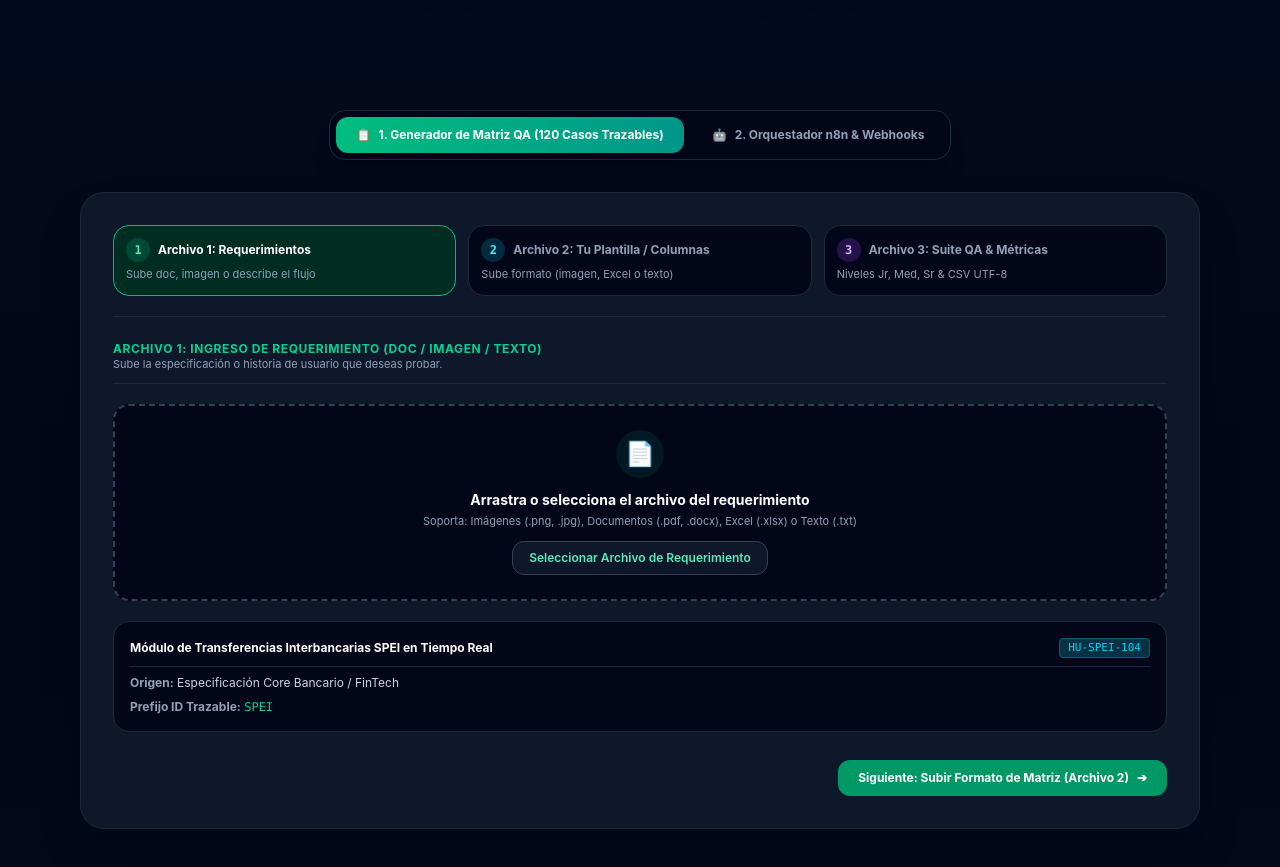
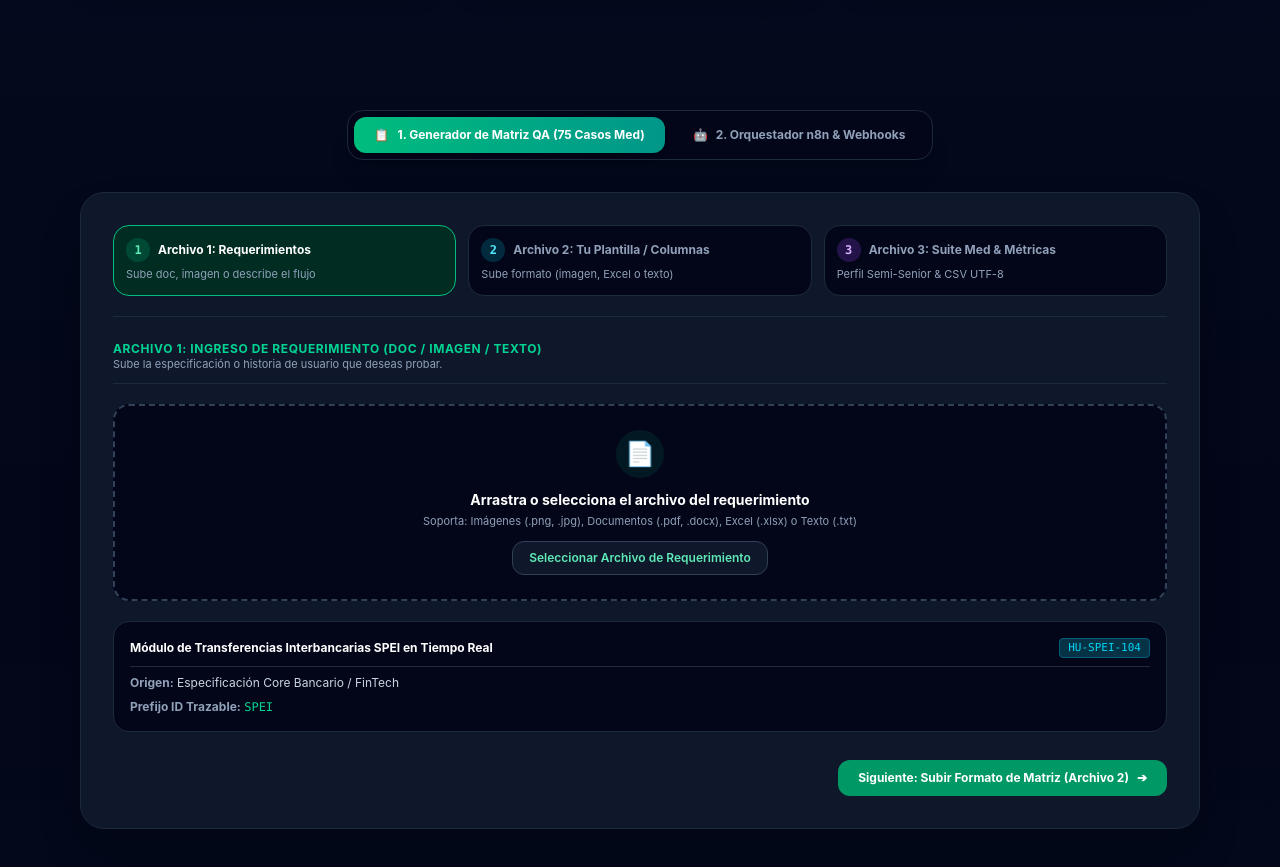
Before and after one commit to hegm840804/portafolio-web, a React (Vite) app: page / in a window 1280 px wide. Shown: the part 1520-2387 px from the top of the page. Built offline with nearby package versions, Linux system fonts and the light colour scheme; the HTML template or start-up script is replaced by a standard one.

Commit message:
feat(qa-med): fijar perfil Semi-Senior Med y mostrar conteo exacto de casos por metrica

```diff
--- a/src/components/QASuiteStudio.jsx
+++ b/src/components/QASuiteStudio.jsx
@@ -4,10 +4,10 @@ export default function QASuiteStudio({ onOpenContact }) {
   const [pestanaActiva, setPestanaActiva] = useState('matriz'); // 'matriz' | 'n8n'
 
   // =========================================================================
-  // 1. GENERADOR DE MATRIZ CON FLUJO DE 3 PASOS Y SELECTOR DE NIVEL (JR, MED, SR)
+  // 1. GENERADOR DE MATRIZ CON NIVEL FIJO "MED" (SEMI-SENIOR ~75 CASOS)
   // =========================================================================
   const [pasoMP, setPasoMP] = useState(1);
-  const [nivelSeleccionado, setNivelSeleccionado] = useState('senior'); // 'junior' | 'semi' | 'senior'
+  const nivelSeleccionado = 'semi'; // Fijo en Semi-Senior (Med)
 
   // ARCHIVO 1: REQUERIMIENTOS
   const [archivoReqNombre, setArchivoReqNombre] = useState(null);
@@ -89,28 +89,22 @@ export default function QASuiteStudio({ onOpenContact }) {
     }
   };
 
-  // GENERADOR DINÁMICO SEGÚN NIVEL (JR: 30 casos | MED: 75 casos | SR: 120 casos)
-  const generarSuitePorNivel = (prefijo, nivel) => {
-    let totalCasos = 30;
-    if (nivel === 'semi') totalCasos = 75;
-    if (nivel === 'senior') totalCasos = 120;
-
+  // GENERADOR DE SUITE ESTÁNDAR MED (~75 CASOS)
+  const generarSuiteMed = (prefijo) => {
+    const totalCasos = 75; // Nivel Semi-Senior estándar
     const areas = [
-      { code: 'HP', name: 'Happy Path' },
-      { code: 'TTF', name: 'Test to Fail / Frontera' },
-      { code: 'SMK', name: 'Smoke Test' },
-      { code: 'CON', name: 'Concurrencia' },
-      { code: 'SEC', name: 'Seguridad (XSS/SQLi)' },
-      { code: 'RES', name: 'Resiliencia / Rollback' },
-      { code: 'SQL', name: 'Auditoría SQL' }
-    ];
+      { code: 'HP', name: 'Happy Path', casos: 15 },
+      { code: 'TTF', name: 'Test to Fail / Frontera', casos: 15 },
+      { code: 'SMK', name: 'Smoke Test', casos: 10 },
+      { code: 'CON', name: 'Concurrencia', casos: 10 },
+      { code: 'SEC', name: 'Seguridad (XSS/SQLi)', casos: 10 },
+      { code: 'RES', name: 'Resiliencia / Rollback', casos: 8 },
+      { code: 'SQL', name: 'Auditoría SQL', casos: 7 }
+    ]; // Suma exacta = 75 casos
 
     let suite = [];
-    let casosPorArea = Math.ceil(totalCasos / areas.length);
-
-    areas.forEach((seccion, sIdx) => {
-      const limite = (sIdx === areas.length - 1) ? (totalCasos - suite.length) : casosPorArea;
-      for (let i = 1; i <= limite; i++) {
+    areas.forEach(seccion => {
+      for (let i = 1; i <= seccion.casos; i++) {
         const idCaso = `TC-${prefijo}-${seccion.code}-${String(i).padStart(2, '0')}`;
         suite.push({
           id: idCaso,
@@ -127,7 +121,7 @@ export default function QASuiteStudio({ onOpenContact }) {
             'Modulo_Core': `${prefijo} / Módulo ${seccion.name}`,
             'Requerimiento_Asociado': requerimiento.idHU,
             'Descripcion_Escenario': `Validación (${seccion.name}) #${i} basada en la especificación del requerimiento ${requerimiento.idHU}.`,
-            'Tipo_Validacion': `QA ${nivel.toUpperCase()} - ${seccion.name}`,
+            'Tipo_Validacion': `QA Med (Semi-Senior) - ${seccion.name}`,
             'Precondiciones': `Servicios core activos y parámetros cargados para ${idCaso}.`,
             'Pasos_Detallados': `1. Configurar datos ${i}.\n2. Ejecutar transacción.\n3. Validar BD.`,
             'Valores_Entrada_TestData': `Dataset_${seccion.code}_${i}`,
@@ -141,9 +135,9 @@ export default function QASuiteStudio({ onOpenContact }) {
     return suite;
   };
 
-  const suiteCompleta = generarSuitePorNivel(requerimiento.prefijoID, nivelSeleccionado);
+  const suiteCompleta = generarSuiteMed(requerimiento.prefijoID);
 
-  // DESGLOSE POR SECCIÓN PARA LA TABLITA DE MÉTRICAS
+  // DESGLOSE EXACTO POR SECCIÓN PARA LA TABLITA DE MÉTRICAS
   const resumenSecciones = [
     { codigo: 'HP', nombre: 'Happy Path', total: suiteCompleta.filter(c => c.categoriaMetrica === 'HP').length },
     { codigo: 'TTF', nombre: 'Test to Fail / Frontera', total: suiteCompleta.filter(c => c.categoriaMetrica === 'TTF').length },
@@ -213,9 +207,8 @@ export default function QASuiteStudio({ onOpenContact }) {
     const url = URL.createObjectURL(blob);
     const link = document.createElement('a');
     link.href = url;
-    link.download = `Suite_QA_${requerimiento.prefijoID}_${nivelSeleccionado.toUpperCase()}_${suiteCompleta.length}_Casos.csv`;
+    link.download = `Suite_QA_${requerimiento.prefijoID}_MED_${suiteCompleta.length}_Casos.csv`;
     link.click();
-    setModalCotizador(true);
   };
 
   // =========================================================================
@@ -494,7 +487,7 @@ export default function QASuiteStudio({ onOpenContact }) {
             )}
           >
             <span>📋</span>
-            <span>1. Generador de Matriz QA ({suiteCompleta.length} Casos Trazables)</span>
+            <span>1. Generador de Matriz QA ({suiteCompleta.length} Casos Med)</span>
           </button>
 
           <button
@@ -554,9 +547,9 @@ export default function QASuiteStudio({ onOpenContact }) {
               >
                 <div className="flex items-center gap-2">
                   <span className="h-6 w-6 rounded-full bg-purple-500/20 text-purple-300 flex items-center justify-center font-mono text-xs font-bold">3</span>
-                  <span className="text-xs font-bold">Archivo 3: Suite QA & Métricas</span>
+                  <span className="text-xs font-bold">Archivo 3: Suite Med & Métricas</span>
                 </div>
-                <p className="text-[11px] text-slate-400 mt-1">Niveles Jr, Med, Sr & CSV UTF-8</p>
+                <p className="text-[11px] text-slate-400 mt-1">Perfil Semi-Senior & CSV UTF-8</p>
               </button>
             </div>
 
@@ -696,82 +689,41 @@ export default function QASuiteStudio({ onOpenContact }) {
                     onClick={() => setPasoMP(3)}
                     className="bg-cyan-600 hover:bg-cyan-500 text-white font-bold text-xs px-5 py-2.5 rounded-xl cursor-pointer"
                   >
-                    <span>⚡ Generar Suite QA ({suiteCompleta.length} Casos Trazables)</span>
+                    <span>⚡ Generar Suite QA Med ({suiteCompleta.length} Casos)</span>
                     <span>➔</span>
                   </button>
                 </div>
               </div>
             )}
 
-            {/* FASE 3: SUITE QA CON PANEL DE NIVELES (JR, MED, SR) Y TABLITA DE RESUMEN */}
+            {/* FASE 3: SUITE QA CON TARJETA FIJA MED Y TABLITA CON NÚMERO EXACTO DE CASOS POR MÉTRICA */}
             {pasoMP === 3 && (
               <div className="space-y-6">
 
-                {/* NUEVO APARTADO: SELECTOR DE PERFIL QA (JR, MED, SR) */}
-                <div className="bg-slate-950 border border-slate-800 rounded-2xl p-5 space-y-4">
-                  <div className="flex flex-col sm:flex-row justify-between sm:items-center gap-2 border-b border-slate-800 pb-3">
+                {/* TARJETA FIJA DE PERFIL MED (SEMI-SENIOR) */}
+                <div className="bg-slate-950 border border-amber-500/60 rounded-2xl p-5 space-y-3">
+                  <div className="flex items-center gap-2.5">
+                    <span className="text-xl">⚡</span>
                     <div>
-                      <span className="text-xs font-bold text-cyan-400 uppercase tracking-wider block">
-                        ⚙️ Selector de Nivel de Cobertura QA
-                      </span>
-                      <p className="text-[11px] text-slate-400">
-                        Selecciona el perfil de profundidad para ajustar la cantidad de casos generados:
+                      <h4 className="text-sm font-bold text-white uppercase tracking-wide">
+                        Perfil Seleccionado: Semi-Senior (Med)
+                      </h4>
+                      <p className="text-xs text-slate-300 mt-0.5">
+                        Métrica: <strong>~75 casos</strong>. Cobertura robusta de fronteras, smoke y flujos alternos.
                       </p>
-                    </div>
-
-                    <div className="inline-flex p-1 bg-slate-900 border border-slate-800 rounded-xl">
-                      <button
-                        onClick={() => { setNivelSeleccionado('junior'); setPagina(1); }}
-                        className={'px-3.5 py-1.5 rounded-lg text-xs font-bold transition cursor-pointer ' + (
-                          nivelSeleccionado === 'junior' ? 'bg-cyan-600 text-white shadow' : 'text-slate-400 hover:text-white'
-                        )}
-                      >
-                        🌱 Jr (30 Casos)
-                      </button>
-                      <button
-                        onClick={() => { setNivelSeleccionado('semi'); setPagina(1); }}
-                        className={'px-3.5 py-1.5 rounded-lg text-xs font-bold transition cursor-pointer ' + (
-                          nivelSeleccionado === 'semi' ? 'bg-amber-600 text-white shadow' : 'text-slate-400 hover:text-white'
-                        )}
-                      >
-                        ⚡ Med (75 Casos)
-                      </button>
-                      <button
-                        onClick={() => { setNivelSeleccionado('senior'); setPagina(1); }}
-                        className={'px-3.5 py-1.5 rounded-lg text-xs font-bold transition cursor-pointer ' + (
-                          nivelSeleccionado === 'senior' ? 'bg-emerald-600 text-white shadow' : 'text-slate-400 hover:text-white'
-                        )}
-                      >
-                        🚀 Sr (120 Casos)
-                      </button>
-                    </div>
-                  </div>
-
-                  <div className="grid grid-cols-1 sm:grid-cols-3 gap-3 text-xs">
-                    <div className={'p-3 rounded-xl border transition ' + (nivelSeleccionado === 'junior' ? 'bg-cyan-950/40 border-cyan-500' : 'bg-slate-900 border-slate-800 text-slate-400')}>
-                      <p className="font-bold text-white">🌱 Junior (Jr)</p>
-                      <p className="text-[11px] mt-1">Métrica: ~30 casos. Enfoque en Happy Path y validaciones funcionales esenciales.</p>
-                    </div>
-                    <div className={'p-3 rounded-xl border transition ' + (nivelSeleccionado === 'semi' ? 'bg-amber-950/40 border-amber-500' : 'bg-slate-900 border-slate-800 text-slate-400')}>
-                      <p className="font-bold text-white">⚡ Semi-Senior (Med)</p>
-                      <p className="text-[11px] mt-1">Métrica: ~75 casos. Cobertura robusta de fronteras, smoke y flujos alternos.</p>
-                    </div>
-                    <div className={'p-3 rounded-xl border transition ' + (nivelSeleccionado === 'senior' ? 'bg-emerald-950/40 border-emerald-500' : 'bg-slate-900 border-slate-800 text-slate-400')}>
-                      <p className="font-bold text-white">🚀 Senior / Lead (Sr)</p>
-                      <p className="text-[11px] mt-1">Métrica: 120+ casos. Suite exhaustiva con Seguridad, Resiliencia y Auditoría SQL.</p>
                     </div>
                   </div>
                 </div>
 
-                {/* TABLITA DE RESUMEN DE COBERTURA & DISTRIBUCIÓN POR SECCIÓN */}
+                {/* TABLITA DE RESUMEN CON EL NÚMERO EXACTO DE CASOS POR MÉTRICA */}
                 <div className="bg-slate-950 border border-slate-800 rounded-2xl p-5 space-y-4">
                   <div className="flex flex-col sm:flex-row justify-between sm:items-center gap-2 border-b border-slate-800 pb-3">
                     <div>
                       <span className="text-xs font-bold text-emerald-400 uppercase tracking-wider block">
-                        📊 RESUMEN DE COBERTURA & DISTRIBUCIÓN POR SECCIÓN
+                        📊 RESUMEN DE COBERTURA & NÚMERO DE CASOS POR MÉTRICA (MED)
                       </span>
                       <p className="text-[11px] text-slate-400">
-                        Total de casos generados para el requerimiento <strong className="text-white">{requerimiento.idHU}</strong> con prefijo <strong className="text-cyan-400">[{requerimiento.prefijoID}]</strong>:
+                        Desglose exacto de los casos generados para el requerimiento <strong className="text-white">{requerimiento.idHU}</strong>:
                       </p>
                     </div>
                     <div className="bg-emerald-950 text-emerald-300 border border-emerald-800 px-3 py-1.5 rounded-xl font-mono text-sm font-extrabold text-center">
@@ -783,7 +735,7 @@ export default function QASuiteStudio({ onOpenContact }) {
                     {resumenSecciones.map((sec) => (
                       <div key={sec.codigo} className="bg-slate-900 border border-slate-800 p-3 rounded-xl space-y-1">
                         <p className="text-[10px] uppercase font-bold text-slate-400">{sec.nombre}</p>
-                        <p className="text-lg font-extrabold text-cyan-400 font-mono">{sec.total}</p>
+                        <p className="text-lg font-extrabold text-emerald-400 font-mono">{sec.total} Casos</p>
                         <span className="text-[9px] text-slate-500 font-mono block">Código: {sec.codigo}</span>
                       </div>
                     ))}
@@ -804,7 +756,7 @@ export default function QASuiteStudio({ onOpenContact }) {
                       className="bg-slate-800 hover:bg-slate-700 text-emerald-300 border border-emerald-600 text-xs font-bold px-3.5 py-2 rounded-xl transition cursor-pointer flex items-center gap-1.5"
                     >
                       <span>📥</span>
-                      <span>Exportar Suite ({suiteCompleta.length} Casos CSV UTF-8)</span>
+                      <span>Exportar Suite Med ({suiteCompleta.length} Casos CSV UTF-8)</span>
                     </button>
                   </div>
                 </div>
@@ -816,7 +768,7 @@ export default function QASuiteStudio({ onOpenContact }) {
                       <tr className="border-b border-slate-800 text-slate-400 font-bold bg-slate-950 uppercase text-[10px] tracking-wider">
                         <th className="py-3 px-3">ID Caso (Trazable)</th>
                         <th className="py-3 px-3">Escenario Técnico</th>
-                        <th className="py-3 px-3">Sección / Área</th>
+                        <th className="py-3 px-3">Métrica / Sección</th>
                         <th className="py-3 px-3">Precondiciones</th>
                         <th className="py-3 px-2 text-center">Severidad</th>
                         <th className="py-3 px-2 text-center">Test Runner</th>
@@ -832,7 +784,7 @@ export default function QASuiteStudio({ onOpenContact }) {
                           </td>
                           <td className="py-3 px-3 whitespace-nowrap">
                             <span className="bg-slate-950 text-slate-300 border border-slate-800 px-2.5 py-1 rounded-lg text-[10px] font-bold">
-                              {caso.categoriaMetrica}
+                              {caso.seccionNombre}
                             </span>
                           </td>
                           <td className="py-3 px-3 text-[11px] text-slate-400 max-w-xs truncate">{caso.valores.Precondiciones}</td>
```
